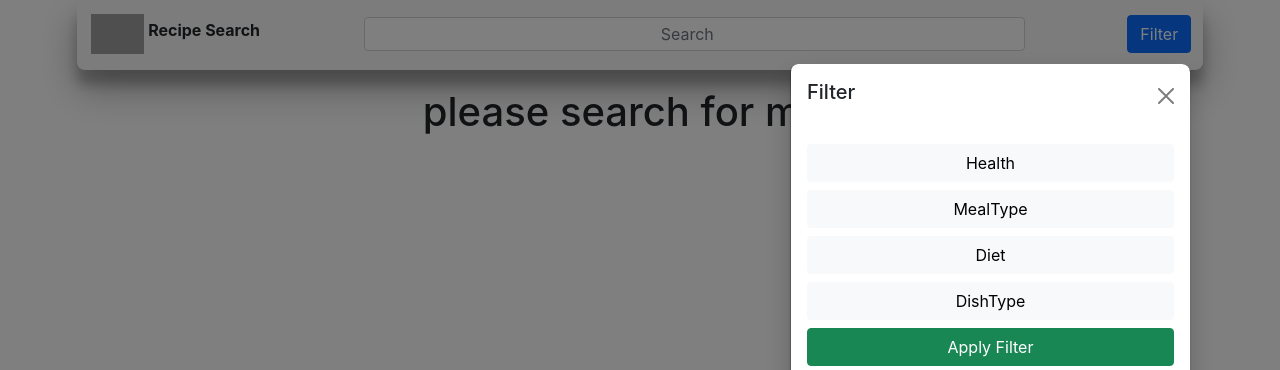
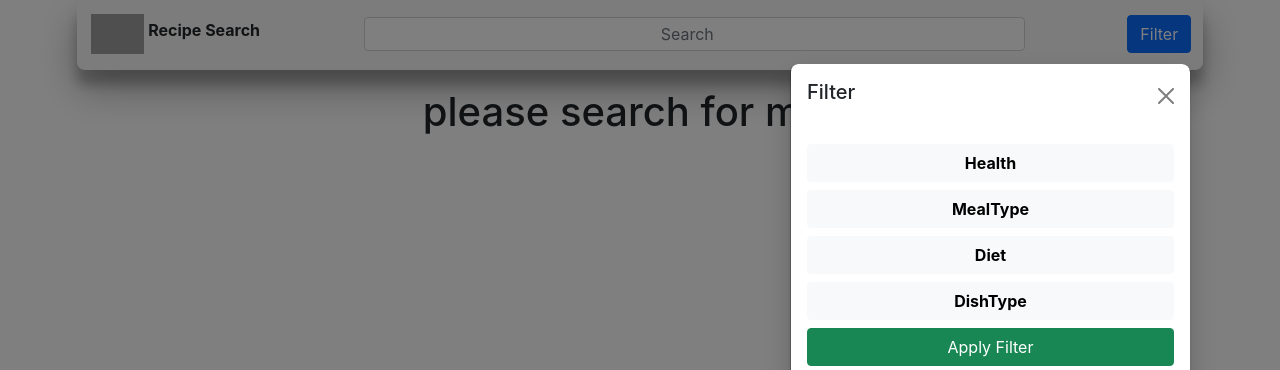
Before and after one commit to sandeepKumarMurmu/food_recipe, a React (Create React App) app in the folder recipe/: page / in a window 1280 px wide. Both pictures are taken after a click on the button "Filter". Shown: the top 370 px of the page. Built offline with nearby package versions, Linux system fonts and the light colour scheme; grey boxes are pictures that could not be loaded.

Commit message:
almost done

```diff
--- a/recipe/src/components/poper/colaplse.jsx
+++ b/recipe/src/components/poper/colaplse.jsx
@@ -17,6 +17,7 @@ export const Colapse = ({ props, filter, setFilter }) => {
         data-bs-target={"#" + id}
         aria-expanded="false"
         aria-controls={id}
+        style={{ fontWeight: "bold" }}
       >
         {temp.join("")}
       </button>
```
Also changed, not shown: 1 other file (tests, documents, lock files or other folders).
